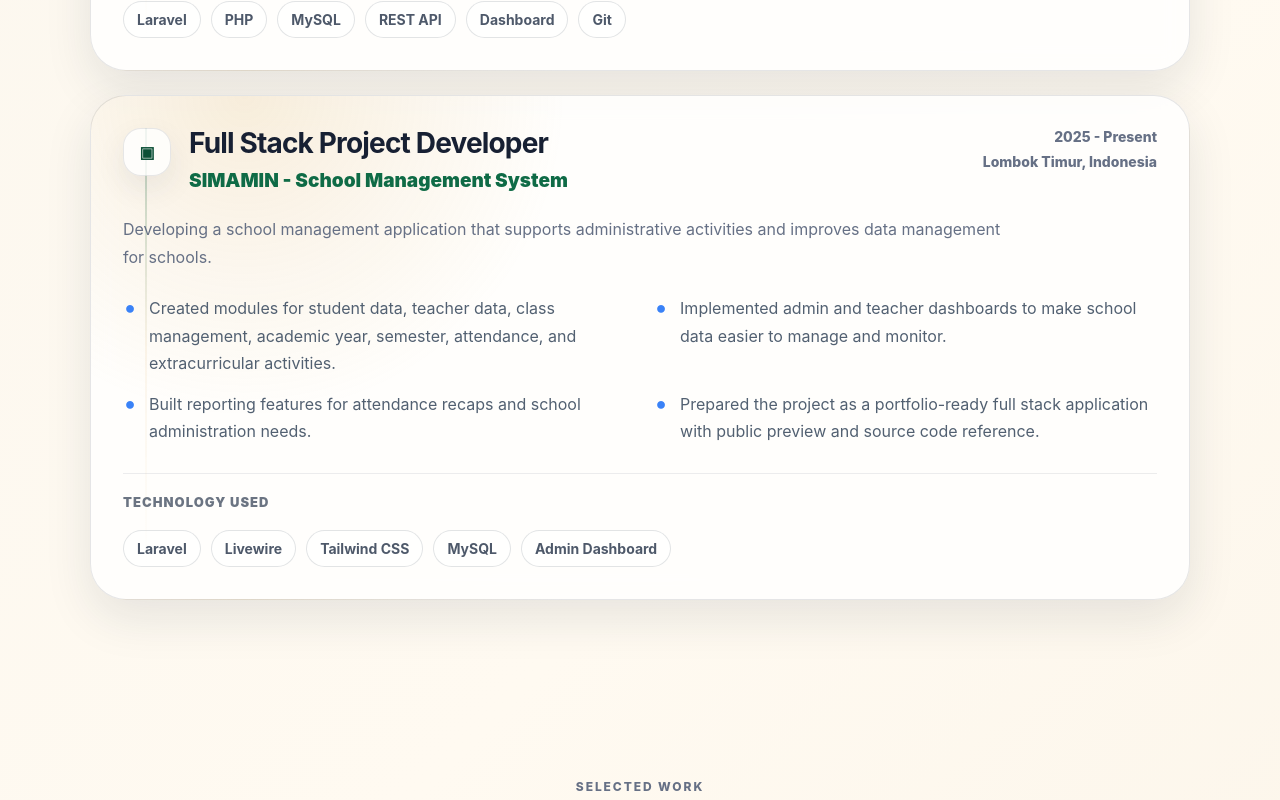
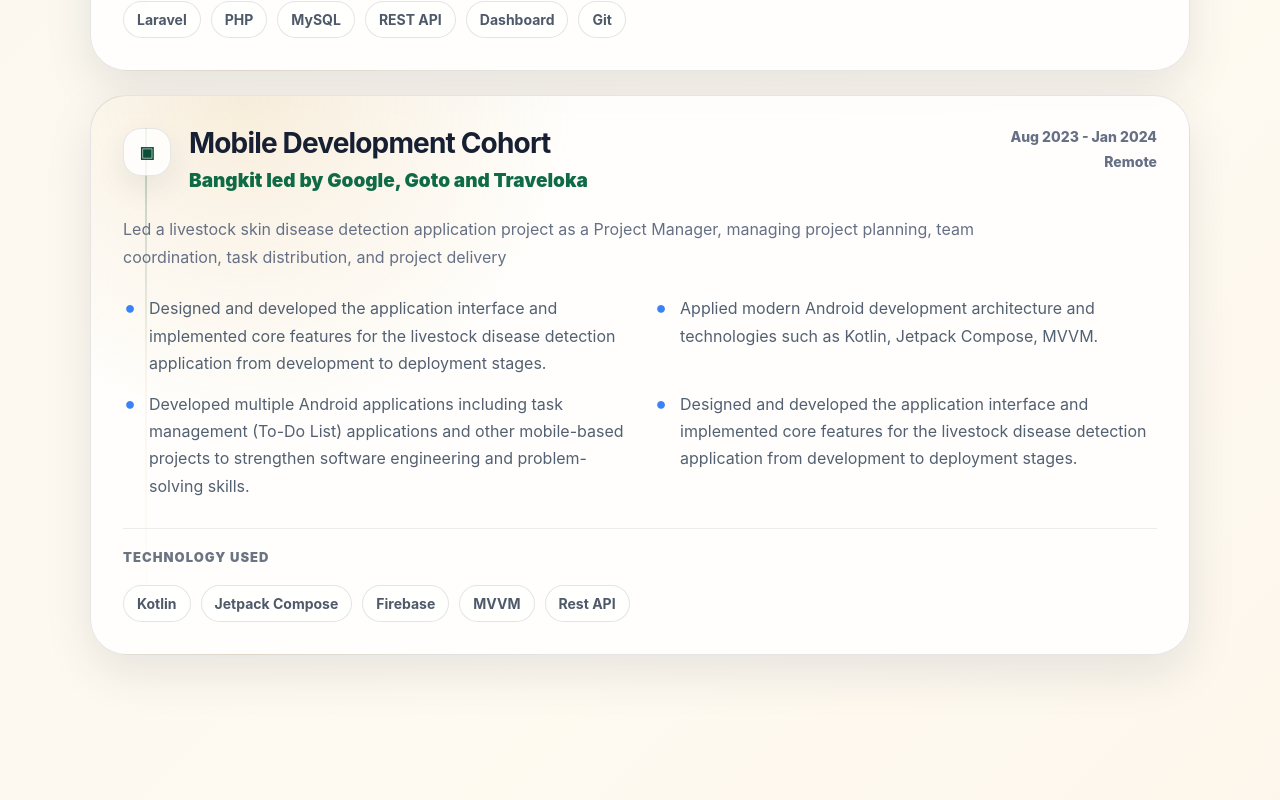
Before and after one commit to majdifhafsyah/majdif-portfolio, a Next.js app: page / in a window 1280 px wide. Shown: the part 2220-3020 px from the top of the page. Built offline with nearby package versions, Linux system fonts and the light colour scheme.

Commit message:
Update portfolio content

```diff
--- a/data/profile.ts
+++ b/data/profile.ts
@@ -39,7 +39,7 @@ export const skillItems = [
   { name: "C#", icon: "C#", description: "Structured coding" },
   { name: "REST API", icon: "API", description: "System integration" },
   { name: "MySQL", icon: "SQL", description: "Database design" },
-  { name: "Admin Dashboard", icon: "UI", description: "Business interface" },
+  { name: "Jetpack Compose", icon: "UI", description: "End-to-end Apps" },
   { name: "Full Stack", icon: "FS", description: "End-to-end apps" },
   { name: "Git", icon: "Git", description: "Version control" },
   { name: "Tailwind CSS", icon: "TW", description: "Clean styling" },
@@ -80,19 +80,19 @@ export const experiences = [
     technologies: ["Laravel", "PHP", "MySQL", "REST API", "Dashboard", "Git"]
   },
   {
-    role: "Full Stack Project Developer",
-    company: "SIMAMIN - School Management System",
-    period: "2025 - Present",
-    location: "Lombok Timur, Indonesia",
+    role: "Mobile Development Cohort",
+    company: "Bangkit led by Google, Goto and Traveloka",
+    period: "Aug 2023 - Jan 2024",
+    location: "Remote",
     description:
-      "Developing a school management application that supports administrative activities and improves data management for schools.",
+      "Led a livestock skin disease detection application project as a Project Manager, managing project planning, team coordination, task distribution, and project delivery",
     highlights: [
-      "Created modules for student data, teacher data, class management, academic year, semester, attendance, and extracurricular activities.",
-      "Implemented admin and teacher dashboards to make school data easier to manage and monitor.",
-      "Built reporting features for attendance recaps and school administration needs.",
-      "Prepared the project as a portfolio-ready full stack application with public preview and source code reference."
+      "Designed and developed the application interface and implemented core features for the livestock disease detection application from development to deployment stages.",
+      "Applied modern Android development architecture and technologies such as Kotlin, Jetpack Compose, MVVM.",
+      "Developed multiple Android applications including task management (To-Do List) applications and other mobile-based projects to strengthen software engineering and problem-solving skills.",
+      "Designed and developed the application interface and implemented core features for the livestock disease detection application from development to deployment stages."
     ],
-    technologies: ["Laravel", "Livewire", "Tailwind CSS", "MySQL", "Admin Dashboard"]
+    technologies: ["Kotlin", "Jetpack Compose", "Firebase", "MVVM", "Rest API"]
   }
 ];
 
```
